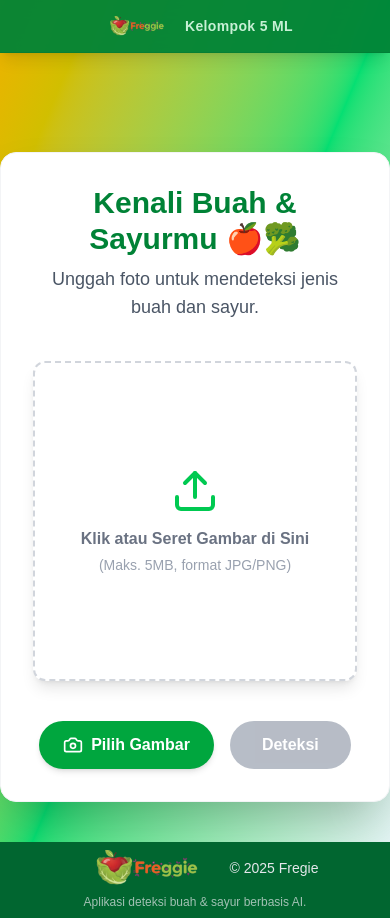
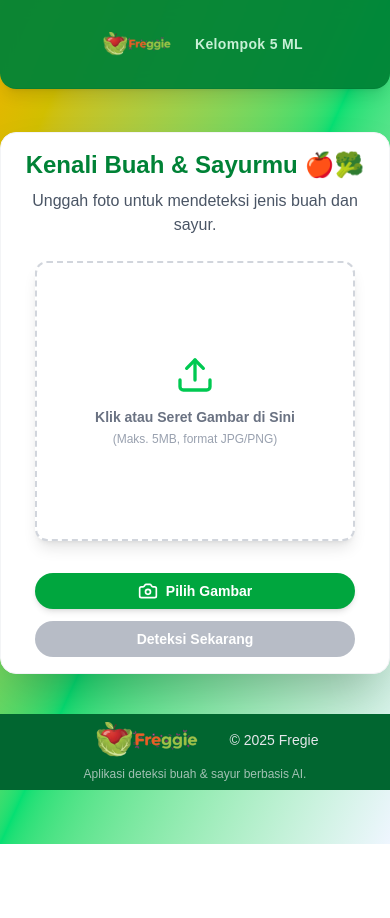
Before and after one commit to lexiiyz/ml-fe, a Next.js app: page / in a window 390 px wide. After the commit the page ends 844 px from the top, so only its background shows below. Built offline with nearby package versions, Linux system fonts and the light colour scheme; no server answers.

Commit message:
ui enchantments

```diff
--- a/src/app/page.tsx
+++ b/src/app/page.tsx
@@ -1,3 +1,4 @@
+// File: src/app/page.js
 "use client";
 import Image from "next/image";
 import Navbar from "@/components/Navbar";
@@ -74,16 +75,20 @@ export default function Home() {
     return (
         <div className="bg-gradient-to-br from-yellow-500 via-green-400 to-blue-50 min-h-screen pt-28">
             <Navbar />
-            <main className="flex-grow w-full max-w-4xl mx-auto p-8 my-10 bg-white rounded-2xl shadow-2xl border border-gray-100 text-center text-gray-800">
+            <main className="flex-grow w-full max-w-4xl mx-auto p-4 sm:p-8 my-5 sm:my-10 bg-white rounded-2xl shadow-2xl border border-gray-100 text-center text-gray-800">
 
-                <h1 className="text-3xl font-extrabold text-green-700 mb-2">
+                <h1 className="text-2xl sm:text-3xl font-extrabold text-green-700 mb-2">
                     Kenali Buah & Sayurmu 🍎🥦
                 </h1>
-                <p className="text-lg font-medium text-gray-600 mb-10">
+                <p className="text-base sm:text-lg font-medium text-gray-600 mb-6 sm:mb-10">
                     Unggah foto untuk mendeteksi jenis buah dan sayur.
                 </p>
+
                 <div className="flex flex-col items-center gap-6">
-                    <div className="w-full max-w-sm h-80 mx-auto transition-all duration-300 relative">
+
+                    {/* Area Preview Gambar (Lebar maksimal 350px, Tinggi fleksibel) */}
+                    {/* Mengganti w-full max-w-sm h-80 menjadi ukuran yang lebih terkontrol */}
+                    <div className="w-full max-w-xs sm:max-w-sm h-[280px] sm:h-[350px] mx-auto transition-all duration-300 relative">
                         {preview ? (
                             <>
                                 <Image
@@ -110,11 +115,11 @@ export default function Home() {
                                 className="w-full h-full flex flex-col justify-center items-center bg-white border-2 border-dashed border-gray-300 rounded-xl shadow-lg cursor-pointer transition-all hover:border-green-500 hover:shadow-xl"
                                 onClick={handleSelectFileClick}
                             >
-                                <Upload size={48} className="text-green-500 mb-3" />
-                                <span className="text-gray-500 font-semibold">
+                                <Upload size={40} className="text-green-500 mb-3 sm:mb-4" />
+                                <span className="text-sm sm:text-base text-gray-500 font-semibold">
                                     Klik atau Seret Gambar di Sini
                                 </span>
-                                <span className="text-sm text-gray-400 mt-1">(Maks. 5MB, format JPG/PNG)</span>
+                                <span className="text-xs text-gray-400 mt-1">(Maks. 5MB, format JPG/PNG)</span>
                             </div>
                         )}
                     </div>
@@ -125,11 +130,16 @@ export default function Home() {
                         ref={fileInputRef}
                         onChange={handleFileChange}
                         className="hidden"
+                        // Dihapus 'capture' untuk memunculkan opsi Kamera ATAU Galeri
                     />
-                    <div className="flex gap-4 mt-4">
+
+                    {/* Kontainer Tombol (Menggunakan flex-col di sm, dan flex-row di md ke atas) */}
+                    <div className="flex flex-col sm:flex-row gap-3 sm:gap-4 mt-2 sm:mt-4 w-full max-w-xs sm:max-w-md">
+
+                        {/* Tombol Pilih/Ganti Gambar (Dibuat full-width di layar kecil) */}
                         <button
                             onClick={handleSelectFileClick}
-                            className={`flex items-center gap-2 px-6 py-3 rounded-full font-bold transition-all duration-300
+                            className={`flex items-center justify-center gap-2 w-full px-4 sm:px-6 py-2 sm:py-3 rounded-full font-bold text-sm sm:text-base transition-all duration-300
                                       ${file ? 'bg-gray-200 text-gray-700 hover:bg-gray-300' : 'bg-green-600 text-white hover:bg-green-700 shadow-md'}
                                     `}
                         >
@@ -137,11 +147,12 @@ export default function Home() {
                             {file ? "Ganti Gambar" : "Pilih Gambar"}
                         </button>
 
+                        {/* Tombol Deteksi (Dibuat full-width di layar kecil) */}
                         <button
                             onClick={handleUpload}
                             disabled={!file || loading}
-                            className={`flex items-center gap-2 px-8 py-3 rounded-full font-bold transition-all duration-300
-                                      ${file && !loading ? 'bg-green-700 text-white shadow-lg hover:bg-green-800 hover:scale-[1.05]' : 'bg-gray-400 text-white cursor-not-allowed'}
+                            className={`flex items-center justify-center gap-2 w-full px-4 sm:px-8 py-2 sm:py-3 rounded-full font-bold text-sm sm:text-base transition-all duration-300
+                                      ${file && !loading ? 'bg-green-700 text-white shadow-lg hover:bg-green-800 hover:scale-[1.03]' : 'bg-gray-400 text-white cursor-not-allowed'}
                                       disabled:opacity-70
                                     `}
                         >
@@ -151,7 +162,7 @@ export default function Home() {
                                     Memproses...
                                 </>
                             ) : (
-                                "Deteksi"
+                                "Deteksi Sekarang"
                             )}
                         </button>
                     </div>
--- a/src/components/Navbar.tsx
+++ b/src/components/Navbar.tsx
@@ -3,15 +3,15 @@ import Image from "next/image";
 
 export default function Navbar() {
     return (
-        <nav className="fixed top-0 left-0 w-full bg-green-700/95 backdrop-blur-sm px-4 py-4 text-white shadow-lg z-20 border-b border-green-800/20">
+        <nav className="fixed top-0 left-0 w-full bg-green-700/95 backdrop-blur-sm px-4 py-8 md:py-4 text-white shadow-lg z-20 border-b border-green-800/20 rounded-bl-2xl rounded-br-2xl">
             <div className="max-w-7xl mx-auto flex justify-center items-center relative">
                 <div className="flex items-center space-x-2">
                     <div className="flex items-center">
                         <Image
                             src="/logo.png"
                             alt="Fregie Logo"
-                            width={80}
-                            height={40}
+                            width={100}
+                            height={70}
                             className="rounded-full object-contain md:w-[180px] md:h-[70px]"
                         />
                     </div>
```
